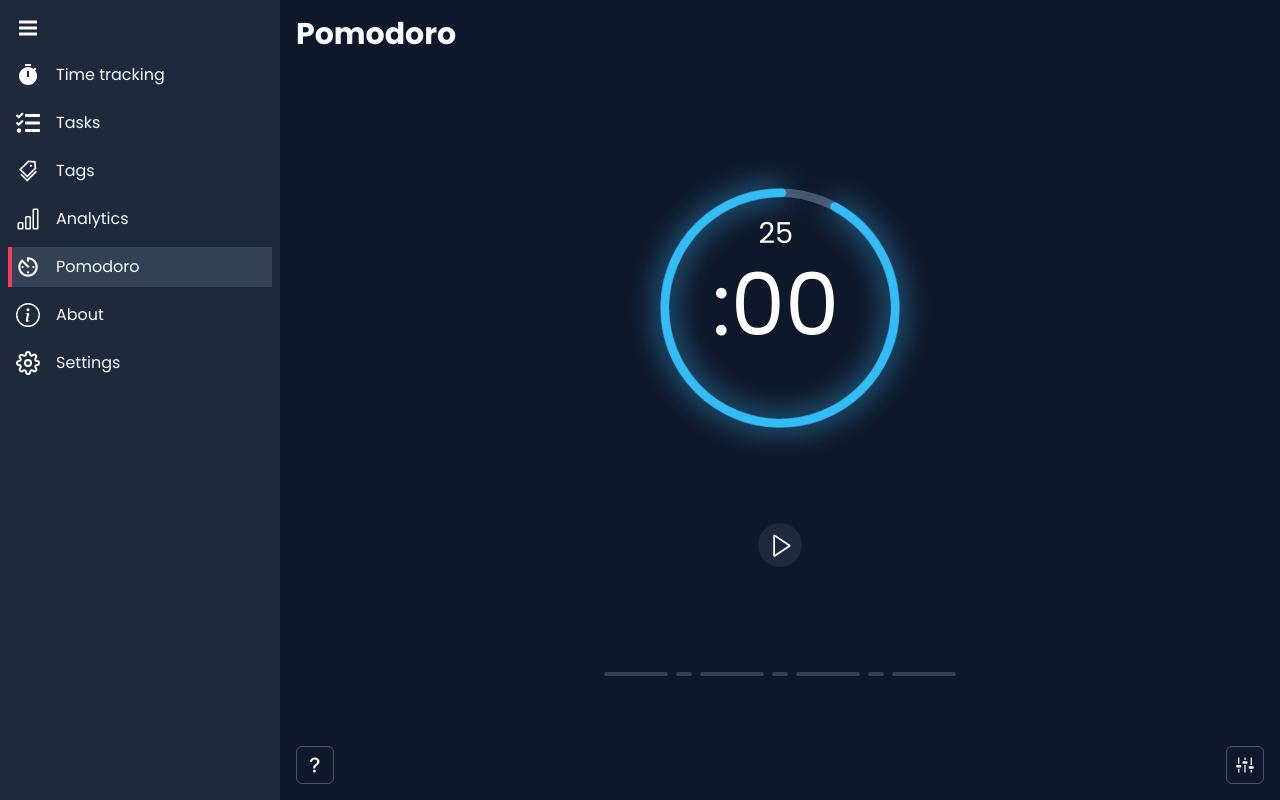
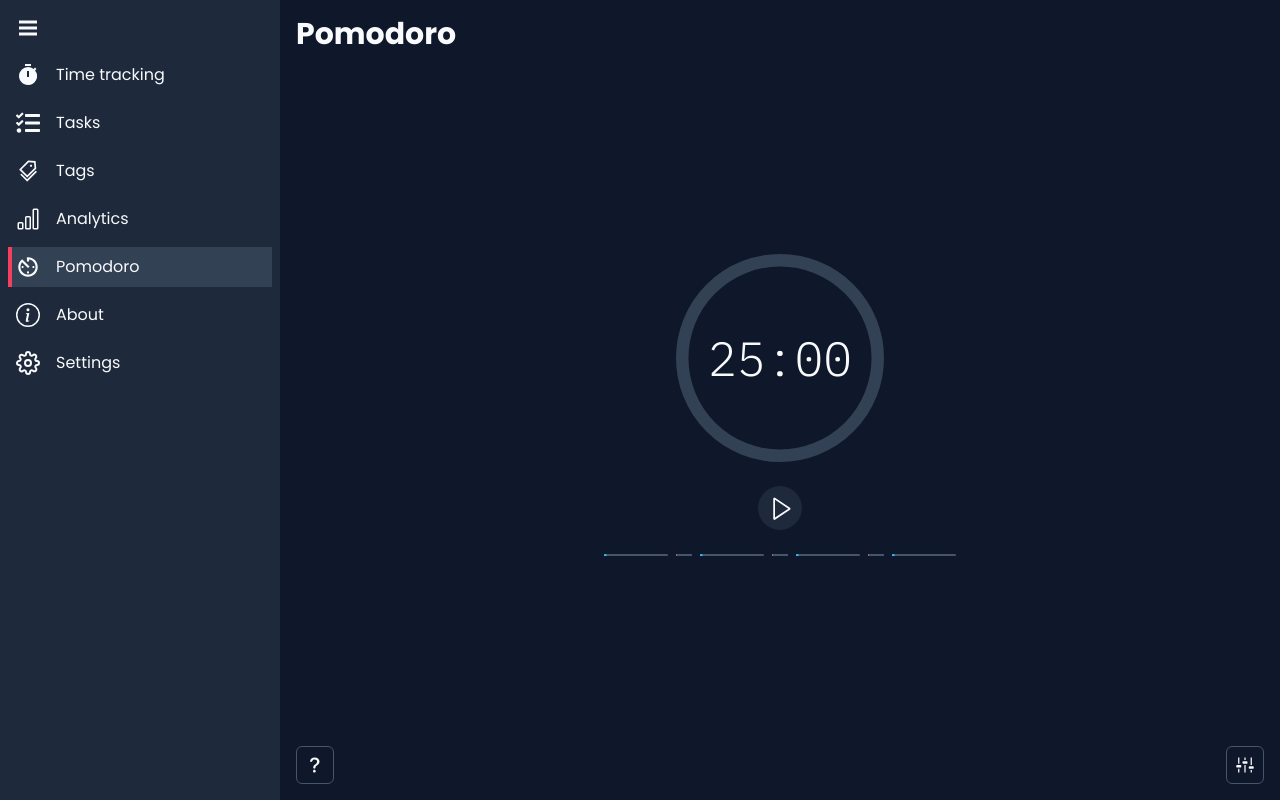
Before and after one commit to TunA-Kai/time-tracking-app, a React (Create React App) app: page /pomodoro in a window 1280 px wide. Built offline with nearby package versions, Linux system fonts and the light colour scheme; no server answers; the database is empty.

Commit message:
add Pomodoro  countdown functionality

```diff
--- a/package.json
+++ b/package.json
@@ -16,6 +16,7 @@
         "eslint-plugin-jest-dom": "^4.0.1",
         "eslint-plugin-testing-library": "^5.0.5",
         "firebase": "^9.6.7",
+        "rc-progress": "^3.2.4",
         "react": "^17.0.2",
         "react-chartjs-2": "^4.0.1",
         "react-datepicker": "^4.6.0",
--- a/src/contexts/workDetailsContext/workDetailsContext.tsx
+++ b/src/contexts/workDetailsContext/workDetailsContext.tsx
@@ -3,11 +3,14 @@ import type { SetValue } from '../../types'
 import { useInterval } from '../../utils/hooks/useInterval'
 
 type TWorkStatus = 'idle' | 'working' | 'pause'
+type TPomodoroStatus = 'idle' | 'working' | 'pause' | 'relaxing'
 
 interface WorkDetailsContextType {
   durationTimer: React.MutableRefObject<number>
   workStatus: TWorkStatus
   setWorkStatus: SetValue<TWorkStatus>
+  pomodoroStatus: TPomodoroStatus
+  setPomodoroStatus: SetValue<TPomodoroStatus>
 }
 
 const WorkDetailsContext = React.createContext<WorkDetailsContextType | undefined>(undefined)
@@ -16,12 +19,13 @@ WorkDetailsContext.displayName = 'WorkDetailsContext'
 function WorkDetailsProvider({ children }: { children: React.ReactNode }) {
   const durationTimer = React.useRef(0)
   const [workStatus, setWorkStatus] = React.useState<TWorkStatus>('idle')
+  const [pomodoroStatus, setPomodoroStatus] = React.useState<TPomodoroStatus>('idle')
 
   useInterval(() => durationTimer.current++, workStatus === 'working' ? 1000 : null)
 
   const contextValue = React.useMemo(
-    () => ({ workStatus, setWorkStatus, durationTimer }),
-    [workStatus],
+    () => ({ workStatus, setWorkStatus, durationTimer, pomodoroStatus, setPomodoroStatus }),
+    [pomodoroStatus, workStatus],
   )
 
   return <WorkDetailsContext.Provider value={contextValue}>{children}</WorkDetailsContext.Provider>
--- a/src/index.css
+++ b/src/index.css
@@ -1,4 +1,5 @@
 @import url('https://fonts.googleapis.com/css2?family=Poppins:ital,wght@0,300;0,400;0,500;0,600;0,700;0,800;1,300;1,400;1,500;1,600;1,700;1,800&display=swap');
+@import url('https://fonts.googleapis.com/css2?family=IBM+Plex+Mono:wght@300&display=swap');
 
 @tailwind base;
 @tailwind components;
@@ -152,12 +153,10 @@
 /* -------------------------------------------------------------------------- */
 /*                           HEADER: POMODORO CLOCK                           */
 /* -------------------------------------------------------------------------- */
-.svg-loader_grow {
-  stroke-miterlimit: 10;
-  stroke-dasharray: 500;
-  stroke-dashoffset: 0;
-  stroke-linejoin: round;
-  stroke-linecap: round;
+.rc-progress-circle-path,
+.rc-progress-line-path {
+  transition: stroke-dashoffset 1s linear, stroke-dasharray 1s linear, stroke 1s linear,
+    stroke-width 1s linear, opacity 1s linear !important;
 }
 
 /* -------------------------------------------------------------------------- */
--- /dev/null
+++ b/src/pages/pomodoro/NewTimer.tsx
@@ -0,0 +1,143 @@
+import { Circle, Line } from 'rc-progress'
+import * as React from 'react'
+import { VscPlay, VscDebugStop, VscDebugPause } from 'react-icons/vsc'
+import { useWorkDetailsContext } from '../../contexts/workDetailsContext/workDetailsContext'
+import { useInterval } from '../../utils/hooks/useInterval'
+
+interface NewTimerProps {
+  pomodoroCount: number
+  /** in second */
+  initialPomodoroDuration: number
+  /** in second */
+  initialBreakDuration: number
+}
+
+function NewTimer({ pomodoroCount, initialPomodoroDuration, initialBreakDuration }: NewTimerProps) {
+  const { pomodoroStatus, setPomodoroStatus } = useWorkDetailsContext()
+
+  const [second, setSecond] = React.useState<number>(initialPomodoroDuration)
+  const [lineIndex, setLineIndex] = React.useState<number>(0)
+
+  const isWorking = pomodoroStatus === 'working'
+  const isRelaxing = pomodoroStatus === 'relaxing'
+  const nextStatus: typeof pomodoroStatus = lineIndex % 2 === 0 ? 'working' : 'relaxing'
+  const lineArray = React.useMemo(
+    () => new Array(pomodoroCount * 2 - 1).fill(undefined),
+    [pomodoroCount],
+  )
+
+  useInterval(
+    () => {
+      const newSecond = second - 1
+      if (newSecond < 0) {
+        const nextLineIndex = lineIndex + 1
+        setSecond(isWorking ? initialBreakDuration : initialPomodoroDuration)
+        setPomodoroStatus('idle')
+        setLineIndex(nextLineIndex === lineArray.length ? 0 : nextLineIndex)
+      } else setSecond(newSecond)
+    },
+    isWorking || isRelaxing ? 1000 : null,
+  )
+
+  const percent =
+    100 -
+    (second / (nextStatus === 'working' ? initialPomodoroDuration : initialBreakDuration)) * 100
+  const mm = String(Math.floor(second / 60)).padStart(2, '0')
+  const ss = String(second % 60).padStart(2, '0')
+
+  function resetTimer() {
+    setPomodoroStatus('idle')
+    setSecond(initialPomodoroDuration)
+    setLineIndex(0)
+  }
+
+  return (
+    <div className='flex grow flex-col items-center justify-center gap-6'>
+      <div className='relative grid place-items-center'>
+        <div className='pointer-events-none absolute font-mono text-5xl'>
+          {mm}:{ss}
+        </div>
+        <Circle
+          percent={percent}
+          className='h-52 w-52'
+          strokeWidth={6}
+          strokeColor={{
+            '0%': '#38bdf8', // sky 400
+            '100%': '#fb7185', // rose 400
+          }}
+          trailWidth={6}
+          trailColor='#334155' // slate 600
+        />
+      </div>
+      {pomodoroStatus === 'idle' ? (
+        <button
+          className='rounded-full bg-slate-800 p-2 hover:bg-slate-700'
+          onClick={() => setPomodoroStatus(nextStatus)}
+        >
+          <VscPlay className='h-7 w-7 translate-x-[2px]' />
+        </button>
+      ) : (
+        <div className='flex gap-4'>
+          <button className='rounded-full bg-slate-800 p-2 hover:bg-slate-700' onClick={resetTimer}>
+            <VscDebugStop className='h-7 w-7' />
+          </button>
+          {isWorking || isRelaxing ? (
+            <button
+              className='rounded-full bg-slate-800 p-2 hover:bg-slate-700'
+              onClick={() => setPomodoroStatus('pause')}
+            >
+              <VscDebugPause className='h-7 w-7' />
+            </button>
+          ) : (
+            <button
+              className='rounded-full bg-slate-800 p-2 hover:bg-slate-700'
+              onClick={() => setPomodoroStatus(nextStatus)}
+            >
+              <VscPlay className='h-7 w-7 translate-x-[2px]' />
+            </button>
+          )}
+        </div>
+      )}
+      <div className='flex flex-wrap justify-center gap-2'>
+        {lineArray.map((_, index) => {
+          const isDone = index < lineIndex
+          const isDoing = index === lineIndex
+
+          const currentPercent = isDone ? 100 : isDoing ? percent : 0
+          if (index % 2 === 0) return <LongLine key={index} percent={currentPercent} />
+          else return <ShortLine key={index} percent={currentPercent} />
+        })}
+      </div>
+    </div>
+  )
+}
+
+function LongLine({ percent }: { percent: number }) {
+  return (
+    <Line
+      percent={percent}
+      className='w-16'
+      strokeColor='#38bdf8'
+      strokeWidth={4}
+      trailColor='#475569'
+      trailWidth={4}
+      strokeLinecap='round'
+    />
+  )
+}
+
+function ShortLine({ percent }: { percent: number }) {
+  return (
+    <Line
+      percent={percent}
+      className='w-4'
+      strokeColor='#fb7185'
+      strokeWidth={4}
+      trailColor='#475569'
+      trailWidth={4}
+      strokeLinecap='round'
+    />
+  )
+}
+
+export default NewTimer
--- a/src/pages/pomodoro/Pomodoro.tsx
+++ b/src/pages/pomodoro/Pomodoro.tsx
@@ -1,25 +1,28 @@
 import { Popover } from '@headlessui/react'
 import * as React from 'react'
 import { BsQuestionLg } from 'react-icons/bs'
-import { VscPlay, VscSettings } from 'react-icons/vsc'
+import { VscSettings } from 'react-icons/vsc'
 import { PageLayout } from '../../components'
+import { useWorkDetailsContext } from '../../contexts/workDetailsContext/workDetailsContext'
 import useCounter from '../../utils/hooks/useCounter'
 import ConfigTimerButton from './ConfigTimerButton'
 import ConfigTimerSwitch from './ConfigTimerSwitch'
-import Timer from './Timer'
+import NewTimer from './NewTimer'
 
 interface PomodoroProps {}
 
 function Pomodoro({}: PomodoroProps) {
+  const { pomodoroStatus } = useWorkDetailsContext()
   const [pomodoroCount, incPomodoroCount, decpomodoroCount] = useCounter({
     initialValue: 4,
     maxValue: 8,
-    minValue: 1,
+    minValue: 2,
   })
   const [pomodoroDuration, incPomodoroDuration, decPomodoroDuration] = useCounter({
     initialValue: 25,
     maxValue: 50,
-    minValue: 1,
+    minValue: 5,
+    step: 5,
   })
   const [breakDuration, incBreakDuration, decBreakDuration] = useCounter({
     initialValue: 5,
@@ -33,21 +36,12 @@ function Pomodoro({}: PomodoroProps) {
   return (
     <PageLayout title='Pomodoro'>
       <div className='flex h-[calc(100vh-theme(space.24))] flex-col gap-4'>
-        <div className='grid grow place-items-center'>
-          <Timer />
-          <button className='-mt-20 rounded-full bg-slate-800 p-2 hover:bg-slate-700'>
-            <VscPlay className='h-7 w-7 translate-x-[2px]' />
-          </button>
-          <div className='-mt-4 flex flex-wrap justify-center gap-2'>
-            <div className='h-1 w-16 rounded-sm bg-slate-700'></div>
-            <div className='h-1 w-4 rounded-sm bg-slate-700'></div>
-            <div className='h-1 w-16 rounded-sm bg-slate-700'></div>
-            <div className='h-1 w-4 rounded-sm bg-slate-700'></div>
-            <div className='h-1 w-16 rounded-sm bg-slate-700'></div>
-            <div className='h-1 w-4 rounded-sm bg-slate-700'></div>
-            <div className='h-1 w-16 rounded-sm bg-slate-700'></div>
-          </div>
-        </div>
+        <NewTimer
+          key={`${pomodoroDuration}-${breakDuration}`}
+          pomodoroCount={pomodoroCount}
+          initialPomodoroDuration={pomodoroDuration * 60}
+          initialBreakDuration={breakDuration * 60}
+        />
 
         <div className='flex justify-between'>
           <a
@@ -59,7 +53,10 @@ function Pomodoro({}: PomodoroProps) {
             <BsQuestionLg className='h-5 w-5' />
           </a>
           <Popover className='relative'>
-            <Popover.Button className='button border border-slate-600'>
+            <Popover.Button
+              className='button border border-slate-600 disabled:border-slate-900 disabled:text-slate-600 disabled:hover:bg-slate-900'
+              disabled={pomodoroStatus !== 'idle'}
+            >
               <VscSettings className='h-5 w-5' />
             </Popover.Button>
             <Popover.Panel
--- a/tailwind.config.js
+++ b/tailwind.config.js
@@ -21,6 +21,7 @@ module.exports = {
       ],
       serif: ['ui-serif', 'Georgia', 'Cambria', '"Times New Roman"', 'Times', 'serif'],
       mono: [
+        '"IBM Plex Mono"',
         'ui-monospace',
         'SFMono-Regular',
         'Menlo',
```
Also changed, not shown: src/pages/pomodoro/OldTimer.tsx (renamed from src/pages/pomodoro/Timer.tsx), 1 other file (tests, documents, lock files or other folders).
